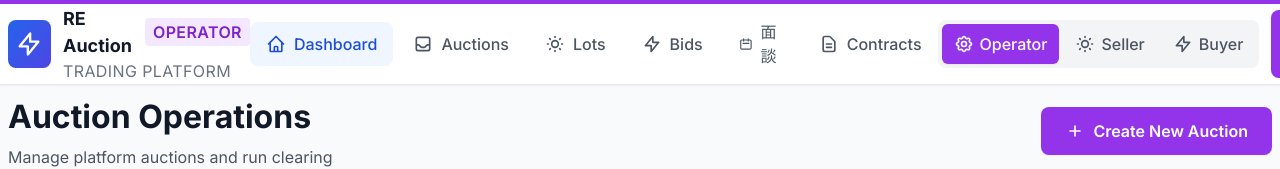
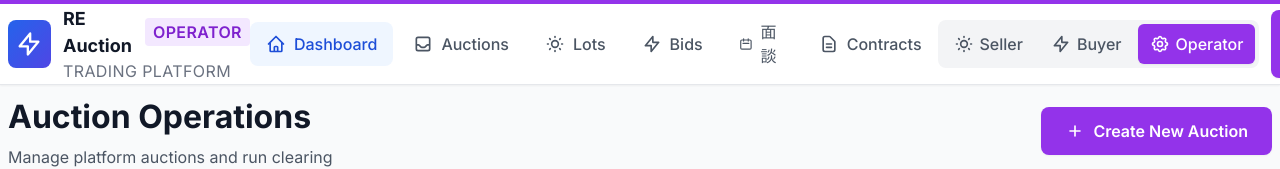
Before and after one commit to Teolian/RE-Auction-Simulator, a Next.js app in the folder apps/frontend/: page / in a window 1280 px wide. Shown: the top 169 px of the page. Built offline with nearby package versions, Linux system fonts and the light colour scheme; no server answers.

Commit message:
feat(ui): reorder role switcher for demo flow
Change role switcher order from [Operator, Seller, Buyer] to [Seller, Buyer, Operator] to match demo scenario flow where Operator is the finale

```diff
--- a/apps/frontend/components/Navigation.tsx
+++ b/apps/frontend/components/Navigation.tsx
@@ -130,7 +130,7 @@ export default function Navigation() {
           <div className="flex items-center gap-3">
             {/* Role Switcher */}
             <div className="flex items-center gap-1 bg-gray-100 rounded-lg p-1">
-              {(['operator', 'seller', 'buyer'] as UserRole[]).map((r) => {
+              {(['seller', 'buyer', 'operator'] as UserRole[]).map((r) => {
                 const config = roleConfig[r]
                 const isActive = role === r
                 return (
```
